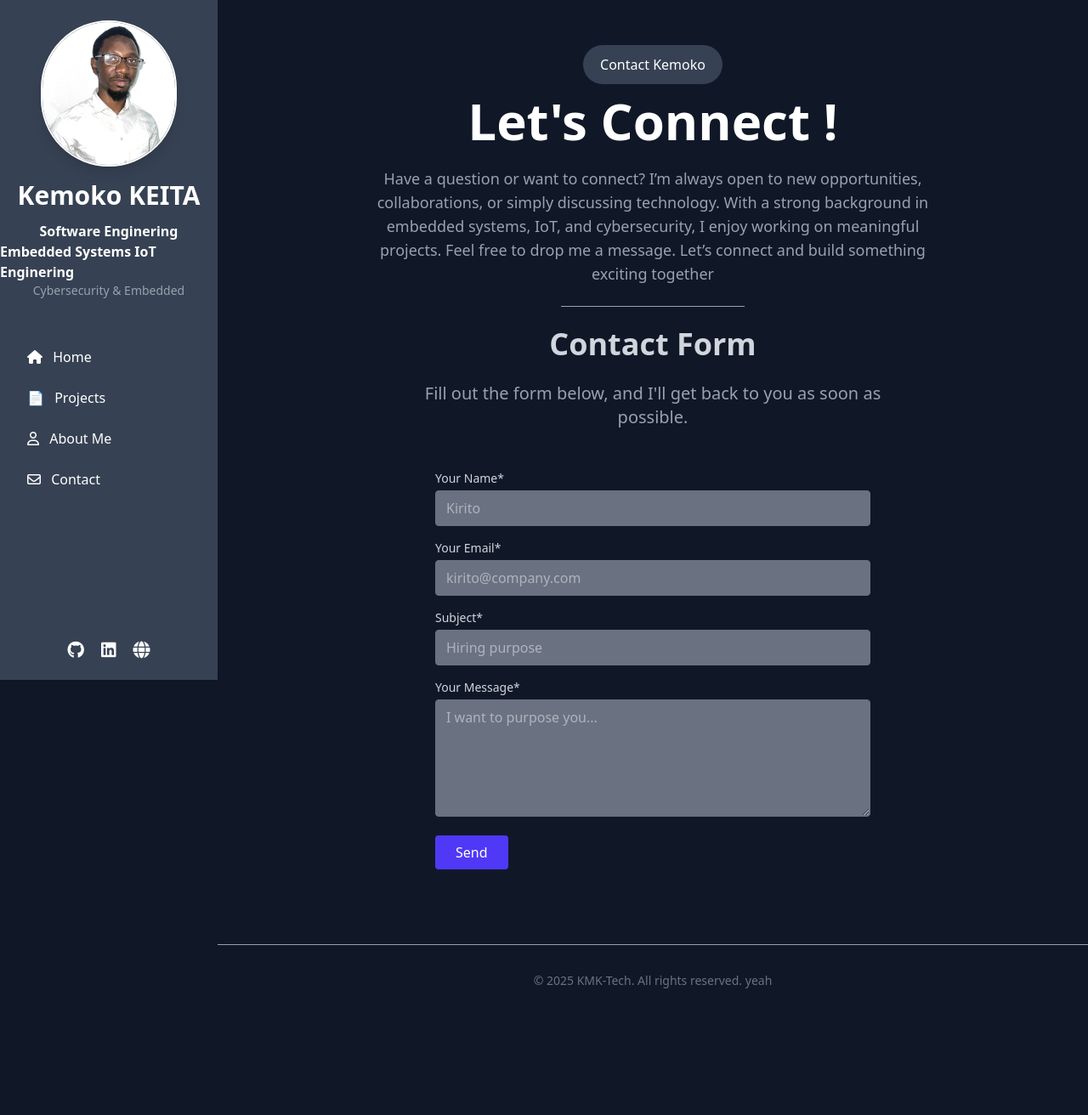
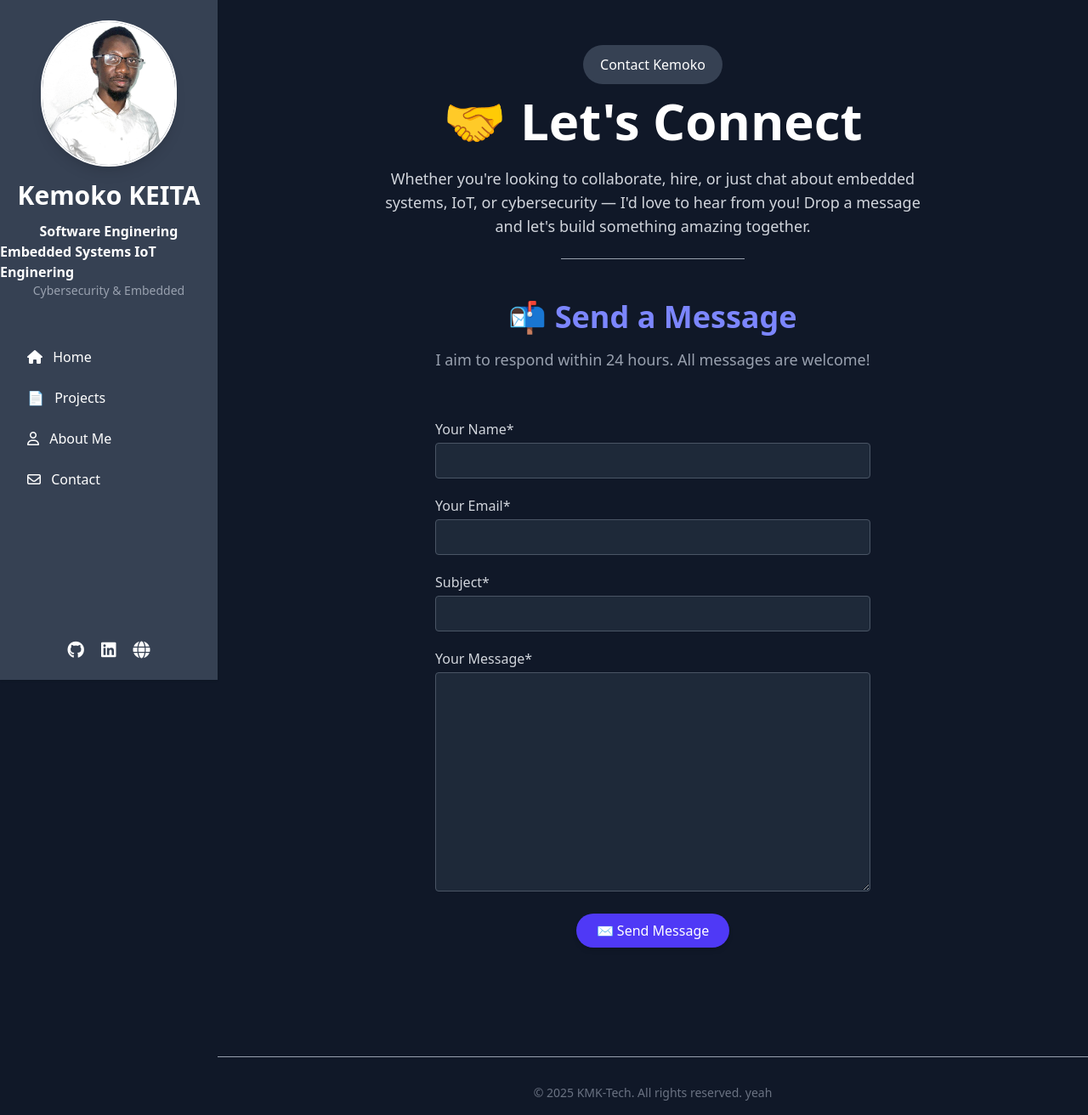
Before and after one commit to kmkben/KMK-Tech, a Django app: page /contact/ in a window 1280 px wide. Shown: the whole page at 85% size. Before the commit the page ends 1163 px from the top, so only its background shows below. Run offline with Django 4.2, Linux system fonts and the light colour scheme; parts of the project's set-up code (start-up, migrations or seed data) failed here and were passed over; some libraries are stand-ins or nearby versions.

Commit message:
Styling the Contact page

```diff
--- a/KMK_Tech/settings.py
+++ b/KMK_Tech/settings.py
@@ -41,6 +41,7 @@ INSTALLED_APPS = [
     'humanize',
     'ckeditor',
     'taggit',
+    'widget_tweaks',
 
     'core',
     'theme',
--- /dev/null
+++ b/contact/forms.py
@@ -0,0 +1,7 @@
+from django import forms
+
+class ContactForm(forms.Form):
+    name = forms.CharField(max_length=100, label="Your Name")
+    email = forms.EmailField(label="Your Email")
+    subject = forms.CharField(max_length=150)
+    message = forms.CharField(widget=forms.Textarea, label="Your Message")
--- a/contact/templates/contact/contact.html
+++ b/contact/templates/contact/contact.html
@@ -8,53 +8,127 @@
         </div>
 
         <div class="text-center my-6">
-            <h1 class="text-center text-6xl text-white font-extrabold">Let's Connect !</h1>
+            <h1 class="text-5xl sm:text-6xl text-white font-extrabold">🤝 Let's Connect</h1>
         </div>
 
-        <p class="mt-5 text-lg text-center text-gray-400">
-            Have a question or want to connect?
-            I’m always open to new opportunities, collaborations, or simply discussing technology. With a strong background in embedded systems, IoT, and cybersecurity, I enjoy working on meaningful projects.
-            Feel free to drop me a message. Let’s connect and build something exciting together
-        </p>
+        <p class="mt-6 text-lg text-center text-gray-300 max-w-3xl mx-auto">
+            Whether you're looking to collaborate, hire, or just chat about embedded systems, IoT, or cybersecurity —
+            I'd love to hear from you! Drop a message and let's build something amazing together.
+          </p>
 
         <div class="text-center w-10/12 sm:w-10/12 md:w-6/12 lg:w-4/12 mx-auto my-6">
             <hr class="my-4 text-gray-400" />
         </div>
 
-        <div class="w-full sm:w-full md:w-full lg:w-11/12 mx-auto my-6">
+        <div class="w-full sm:w-full md:w-full lg:w-11/12 mx-auto my-12">
 
-            <h3 class="text-4xl font-bold my-6 text-center text-gray-300">Contact Form</h3>
+            <h3 class="text-4xl font-bold mt-6 text-center text-indigo-400">📬 Send a Message</h3>
 
-            <p class="text-center text-gray-400 text-xl my-6">
-                Fill out the form below, and I'll get back to you as soon as possible.
+            <p class="text-center text-gray-400 text-lg my-4">
+            I aim to respond within 24 hours. All messages are welcome!
             </p>
 
-            <form class="max-w-lg mx-auto py-6 bg-auto space-y-4">
-                <div>
+            <form class="max-w-lg mx-auto space-y-5 bg-transparent py-10">
+                <!--<div>
                     <label class="block text-sm font-medium text-gray-300">Your Name*</label>
-                    <input type="text" class="mt-1 w-full border border-gray-500 bg-gray-500 text-gray-100 rounded px-3 py-2 focus:outline-none focus:ring-2 focus:ring-indigo-500" placeholder="Kirito"  />
+                    <input type="text"
+                        class="mt-1 w-full border border-gray-600 bg-gray-800 text-white rounded px-4 py-2 focus:outline-none focus:ring-2 focus:ring-indigo-500 focus:border-indigo-500 transition"
+                        placeholder="John Doe" />
+                    <!--<input type="text" class="mt-1 w-full border border-gray-500 bg-gray-500 text-gray-100 rounded px-3 py-2 focus:outline-none focus:ring-2 focus:ring-indigo-500" placeholder="Kirito"  />--
                 </div>
 
                 <div>
                     <label class="block text-sm font-medium text-gray-300">Your Email*</label>
-                    <input type="email" class="mt-1 w-full border border-gray-500 bg-gray-500 text-gray-100 rounded px-3 py-2 focus:outline-none focus:ring-2 focus:ring-indigo-500" placeholder="kirito@company.com" />
+                    <input type="email"
+                           class="mt-1 w-full border border-gray-600 bg-gray-800 text-white rounded px-4 py-2 focus:outline-none focus:ring-2 focus:ring-indigo-500 focus:border-indigo-500 transition"
+                           placeholder="you@example.com" />
                 </div>
 
                 <div>
                     <label class="block text-sm font-medium text-gray-300">Subject*</label>
-                    <input type="text" class="mt-1 w-full border border-gray-500 bg-gray-500 text-gray-100 rounded px-3 py-2 focus:outline-none focus:ring-2 focus:ring-indigo-500" placeholder="Hiring purpose" />
+                    <input type="text"
+                           class="mt-1 w-full border border-gray-600 bg-gray-800 text-white rounded px-4 py-2 focus:outline-none focus:ring-2 focus:ring-indigo-500 focus:border-indigo-500 transition"
+                           placeholder="Project Proposal / Collaboration" />
                 </div>
 
                 <div>
                     <label class="block text-sm font-medium text-gray-300">Your Message*</label>
-                    <textarea class="mt-1 w-full border border-gray-500 bg-gray-500 text-gray-100 rounded px-3 py-2 focus:outline-none focus:ring-2 focus:ring-indigo-500" rows="5" placeholder="I want to purpose you..." ></textarea>
+                    <textarea rows="5"
+                              class="mt-1 w-full border border-gray-600 bg-gray-800 text-white rounded px-4 py-2 focus:outline-none focus:ring-2 focus:ring-indigo-500 focus:border-indigo-500 transition"
+                              placeholder="Hi Kemoko, I'm interested in..."></textarea>
+                </div>-->
+
+
+
+                {% load widget_tweaks %}
+
+                {% csrf_token %}
+
+                {% if messages %}
+                    {% for message in messages %}
+                    <div class="bg-green-600 text-white px-4 py-3 rounded text-center">
+                        {{ message }}
+                    </div>
+                    {% endfor %}
+                {% endif %}
+
+                {{ form.non_field_errors }}
+
+                <div>
+                    <label for="{{ form.name.id_for_label }}" class="block text-body font-medium text-gray-300">
+                        {{ form.name.label }}*
+                    </label>
+                    {{ form.name|add_class:"form-input" }}
+                    {{ form.name.errors }}
                 </div>
+
                 <div>
-                    <button type="submit" class="bg-indigo-600 text-white px-6 py-2 rounded hover:bg-indigo-700">
-                        Send
+                    <label for="{{ form.email.id_for_label }}" class="block text-body font-medium text-gray-300">
+                        {{ form.email.label }}*
+                    </label>
+                    {{ form.email|add_class:"form-input" }}
+                    {{ form.email.errors }}
+                </div>
+
+                <div>
+                    <label for="{{ form.subject.id_for_label }}" class="block text-body font-medium text-gray-300">
+                        {{ form.subject.label }}*
+                    </label>
+                    {{ form.subject|add_class:"form-input" }}
+                    {{ form.subject.errors }}
+                </div>
+
+                <div>
+                    <label for="{{ form.message.id_for_label }}" class="block text-body font-medium text-gray-300">
+                        {{ form.message.label }}*
+                    </label>
+                    {{ form.message|add_class:"form-input" }}
+                    {{ form.message.errors }}
+                </div>
+
+                  <div class="text-center">
+                    <button type="submit"
+                            class="bg-indigo-600 text-white px-6 py-2 rounded-full hover:bg-indigo-700 transition shadow-md">
+                      ✉️ Send Message
                     </button>
-                </div>
+                  </div>
             </form>
+
+
+            <!-- Optional Social Links
+            <div class="text-center mt-10 space-x-6">
+                <a href="https://github.com/yourusername" target="_blank" class="text-gray-400 hover:text-white transition">
+                    <i class="fab fa-github fa-lg"></i>
+                </a>
+
+                <a href="https://linkedin.com/in/yourprofile" target="_blank" class="text-gray-400 hover:text-white transition">
+                    <i class="fab fa-linkedin fa-lg"></i>
+                </a>
+
+                <a href="mailto:youremail@example.com" class="text-gray-400 hover:text-white transition">
+                    <i class="fas fa-envelope fa-lg"></i>
+                </a>
+            </div>-->
 
         </div>
     </div>
--- a/contact/views.py
+++ b/contact/views.py
@@ -1,9 +1,30 @@
-from django.shortcuts import render
+from django.shortcuts import render, redirect
+from django.contrib import messages
+from .forms import ContactForm
 
 # Create your views here.
 
 def contact(request):
 
+    if request.method == 'POST':
+        form = ContactForm(request.POST)
+        if form.is_valid():
+            # Example: You can send an email or store it in DB
+            name = form.cleaned_data['name']
+            email = form.cleaned_data['email']
+            subject = form.cleaned_data['subject']
+            message = form.cleaned_data['message']
+
+            # Here we use Django messages framework to show success
+            messages.success(request, "✅ Your message has been sent successfully!")
+            return redirect('contact')
+    else:
+        form = ContactForm()
+
     template_name = "contact/contact.html"
 
-    return render(request, template_name)
+    context = {
+        'form' : form
+    }
+
+    return render(request, template_name, context)
--- a/requirements.txt
+++ b/requirements.txt
@@ -11,6 +11,7 @@ django-ckeditor==6.7.3
 django-js-asset==3.1.2
 django-taggit==6.1.0
 django-tailwind==4.0.1
+django-widget-tweaks==1.5.0
 humanize==4.12.3
 idna==3.10
 Jinja2==3.1.6
--- a/theme/static/css/dist/styles.css
+++ b/theme/static/css/dist/styles.css
@@ -25,15 +25,12 @@
     --color-blue-700: oklch(48.8% 0.243 264.376);
     --color-blue-800: oklch(42.4% 0.199 265.638);
     --color-blue-900: oklch(37.9% 0.146 265.522);
-    --color-indigo-100: oklch(93% 0.034 272.788);
     --color-indigo-200: oklch(87% 0.065 274.039);
-    --color-indigo-300: oklch(78.5% 0.115 274.713);
     --color-indigo-400: oklch(67.3% 0.182 276.935);
     --color-indigo-500: oklch(58.5% 0.233 277.117);
     --color-indigo-600: oklch(51.1% 0.262 276.966);
     --color-indigo-700: oklch(45.7% 0.24 277.023);
     --color-indigo-800: oklch(39.8% 0.195 277.366);
-    --color-indigo-900: oklch(35.9% 0.144 278.697);
     --color-purple-600: oklch(55.8% 0.288 302.321);
     --color-gray-100: oklch(96.7% 0.003 264.542);
     --color-gray-200: oklch(92.8% 0.006 264.531);
@@ -47,6 +44,7 @@
     --color-white: #fff;
     --spacing: 0.25rem;
     --container-lg: 32rem;
+    --container-3xl: 48rem;
     --container-5xl: 64rem;
     --container-6xl: 72rem;
     --text-xs: 0.75rem;
@@ -413,6 +405,9 @@
   }
   .w-full {
     width: 100%;
+  }
+  .max-w-3xl {
+    max-width: var(--container-3xl);
   }
   .max-w-5xl {
     max-width: var(--container-5xl);
@@ -489,6 +484,11 @@
     margin-block-start: calc(calc(var(--spacing) * 4) * var(--tw-space-y-reverse));
     margin-block-end: calc(calc(var(--spacing) * 4) * calc(1 - var(--tw-space-y-reverse)));
   }
+  :where(.space-y-5 > :not(:last-child)) {
+    --tw-space-y-reverse: 0;
+    margin-block-start: calc(calc(var(--spacing) * 5) * var(--tw-space-y-reverse));
+    margin-block-end: calc(calc(var(--spacing) * 5) * calc(1 - var(--tw-space-y-reverse)));
+  }
   :where(.space-y-6 > :not(:last-child)) {
     --tw-space-y-reverse: 0;
     margin-block-start: calc(calc(var(--spacing) * 6) * var(--tw-space-y-reverse));
@@ -613,26 +609,17 @@
   .bg-green-800 {
     background-color: var(--color-green-800);
   }
-  .bg-indigo-300 {
-    background-color: var(--color-indigo-300);
-  }
-  .bg-indigo-400 {
-    background-color: var(--color-indigo-400);
-  }
-  .bg-indigo-500 {
-    background-color: var(--color-indigo-500);
-  }
   .bg-indigo-600 {
     background-color: var(--color-indigo-600);
   }
   .bg-indigo-700 {
     background-color: var(--color-indigo-700);
   }
-  .bg-indigo-800 {
-    background-color: var(--color-indigo-800);
-  }
   .bg-red-800 {
     background-color: var(--color-red-800);
+  }
+  .bg-transparent {
+    background-color: transparent;
   }
   .bg-white {
     background-color: var(--color-white);
@@ -700,6 +684,9 @@
   .py-6 {
     padding-block: calc(var(--spacing) * 6);
   }
+  .py-10 {
+    padding-block: calc(var(--spacing) * 10);
+  }
   .pe-2 {
     padding-inline-end: calc(var(--spacing) * 2);
   }
@@ -733,10 +720,6 @@
   .text-5xl {
     font-size: var(--text-5xl);
     line-height: var(--tw-leading, var(--text-5xl--line-height));
-  }
-  .text-6xl {
-    font-size: var(--text-6xl);
-    line-height: var(--tw-leading, var(--text-6xl--line-height));
   }
   .text-7xl {
     font-size: var(--text-7xl);
@@ -997,6 +967,12 @@
     .sm\:text-4xl {
       font-size: var(--text-4xl);
       line-height: var(--tw-leading, var(--text-4xl--line-height));
+    }
+  }
+  @media (width >= 40rem) {
+    .sm\:text-6xl {
+      font-size: var(--text-6xl);
+      line-height: var(--tw-leading, var(--text-6xl--line-height));
     }
   }
   @media (width >= 48rem) {
@@ -1143,6 +1109,32 @@
       }
     }
   }
+}
+.form-input {
+  margin-top: calc(var(--spacing) * 1);
+  width: 100%;
+  border-radius: 0.25rem;
+  border-style: var(--tw-border-style);
+  border-width: 1px;
+  border-color: var(--color-gray-600);
+  background-color: var(--color-gray-800);
+  padding-inline: calc(var(--spacing) * 4);
+  padding-block: calc(var(--spacing) * 2);
+  color: var(--color-white);
+  transition-property: color, background-color, border-color, outline-color, text-decoration-color, fill, stroke, --tw-gradient-from, --tw-gradient-via, --tw-gradient-to, opacity, box-shadow, transform, translate, scale, rotate, filter, -webkit-backdrop-filter, backdrop-filter, display, visibility, content-visibility, overlay, pointer-events;
+  transition-timing-function: var(--tw-ease, var(--default-transition-timing-function));
+  transition-duration: var(--tw-duration, var(--default-transition-duration));
+}
+.form-input:focus {
+  --tw-ring-shadow: var(--tw-ring-inset,) 0 0 0 calc(2px + var(--tw-ring-offset-width)) var(--tw-ring-color, currentcolor);
+  box-shadow: var(--tw-inset-shadow), var(--tw-inset-ring-shadow), var(--tw-ring-offset-shadow), var(--tw-ring-shadow), var(--tw-shadow);
+}
+.form-input:focus {
+  --tw-ring-color: var(--color-indigo-500);
+}
+.form-input:focus {
+  --tw-outline-style: none;
+  outline-style: none;
 }
 @property --tw-rotate-x {
   syntax: "*";
--- a/theme/static_src/src/styles.css
+++ b/theme/static_src/src/styles.css
@@ -8,3 +8,7 @@
   * the scope of this path.
   */
 @source "../../../**/*.{html,py,js}";
+
+.form-input {
+  @apply mt-1 w-full border border-gray-600 bg-gray-800 text-white rounded px-4 py-2 focus:outline-none focus:ring-2 focus:ring-indigo-500 transition;
+}
--- a/theme/templates/base.html
+++ b/theme/templates/base.html
@@ -47,6 +47,10 @@
 			.badge {
 				@apply bg-gray-700 text-white px-3 py-1 rounded-full;
 			}
+
+			.form-input {
+				@apply mt-1 w-full border border-gray-600 bg-gray-800 text-white rounded px-4 py-2 focus:outline-none focus:ring-2 focus:ring-indigo-500 transition;
+			  }
 		</style>
 	</head>
 
```
Also changed, not shown: other parts of theme/static/css/dist/styles.css (+8 -44 lines).
